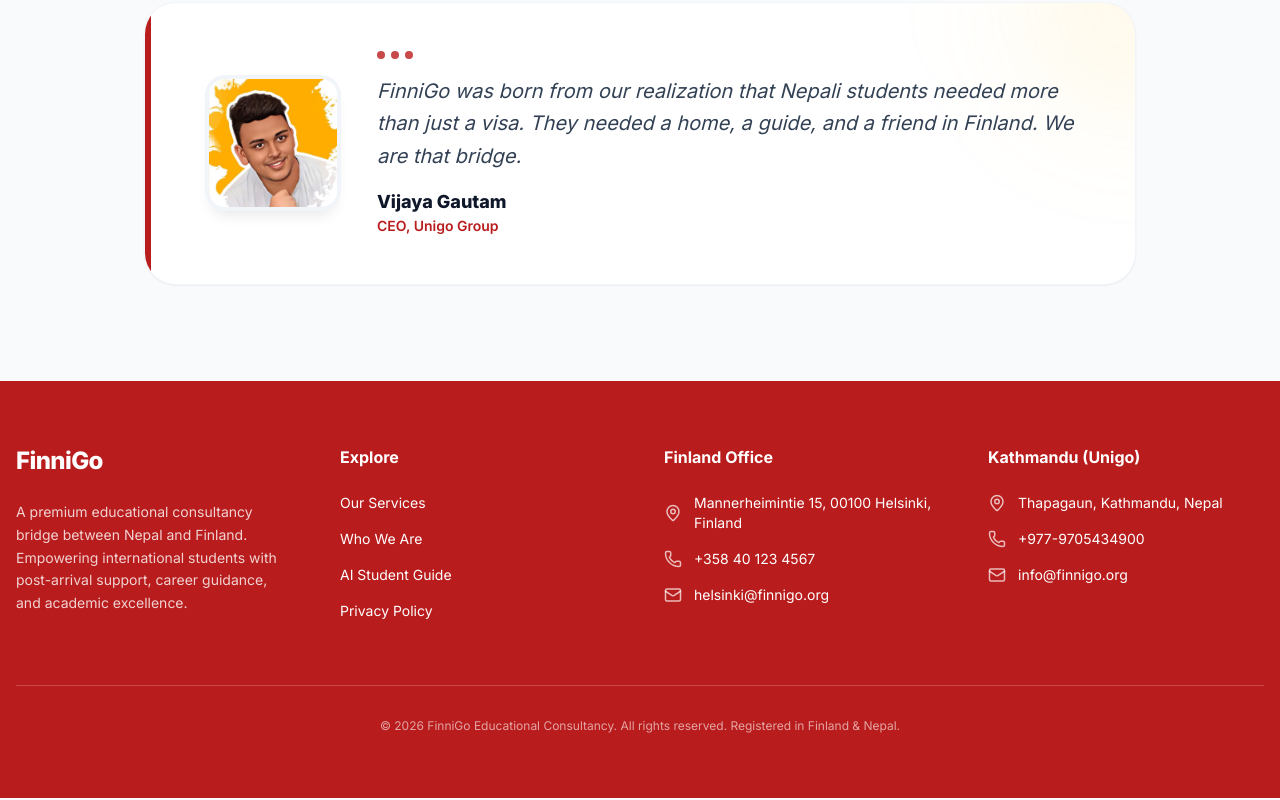
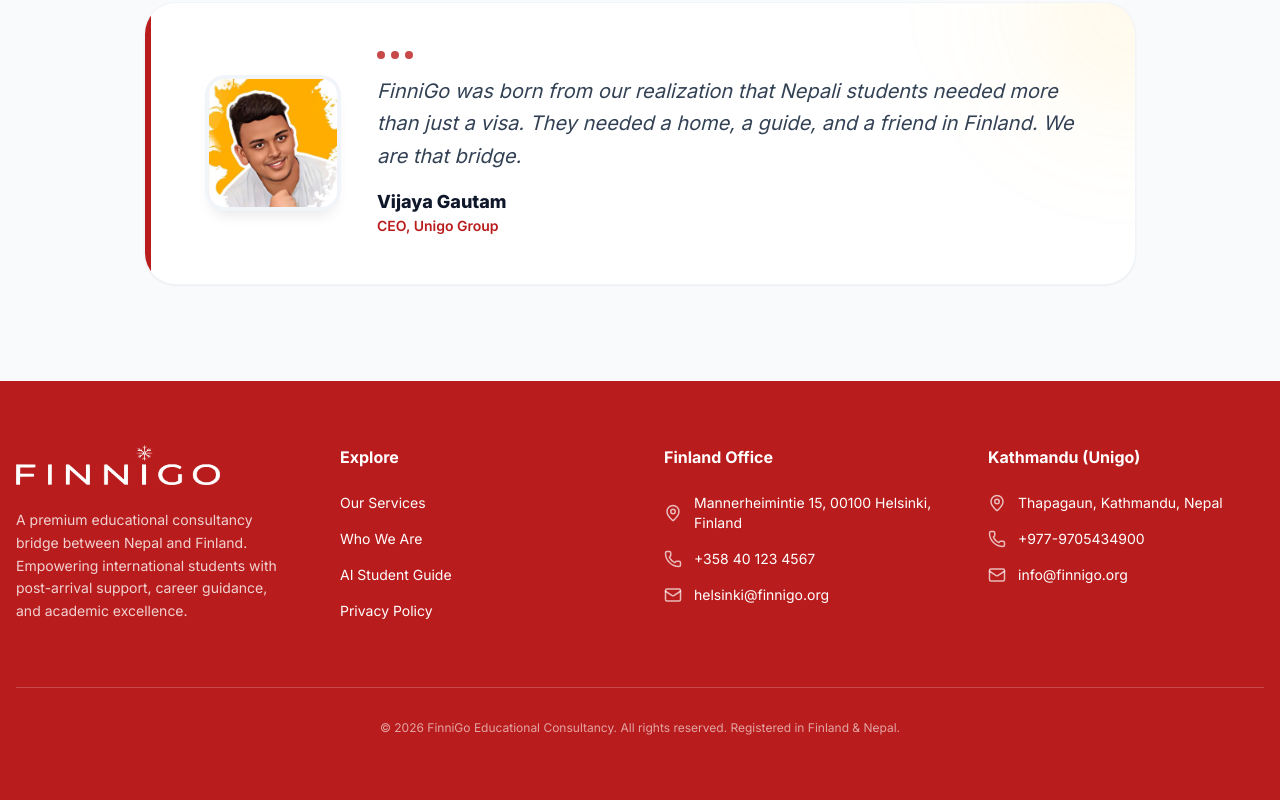
Before and after one commit to HelloEnthusiast/FinniGo, a React (Vite) app: page / in a window 1280 px wide. Shown: the part 6445-7245 px from the top of the page. Built offline with nearby package versions, Linux system fonts and the light colour scheme; no server answers.

Commit message:
both footer

```diff
--- a/components/Footer.tsx
+++ b/components/Footer.tsx
@@ -8,10 +8,9 @@
       <div className="max-w-7xl mx-auto grid grid-cols-1 md:grid-cols-4 gap-12">
         <div className="space-y-6">
           <div className="flex items-center gap-2">
-            <span className="text-2xl font-extrabold tracking-tight">
-              <span style={{ color: 'white' }}>Finni</span>
-              <span style={{ color: 'white' }}>Go</span>
-            </span>
+
+              <img className="h-10" src="/public/images/logo-reverse.png" alt="Logo" />
+
           </div>
           <p className="text-sm leading-relaxed text-white/80">
             A premium educational consultancy bridge between Nepal and Finland. Empowering international students with post-arrival support, career guidance, and academic excellence.
```
Also changed, not shown: public/images/logo-reverse.png (added).
